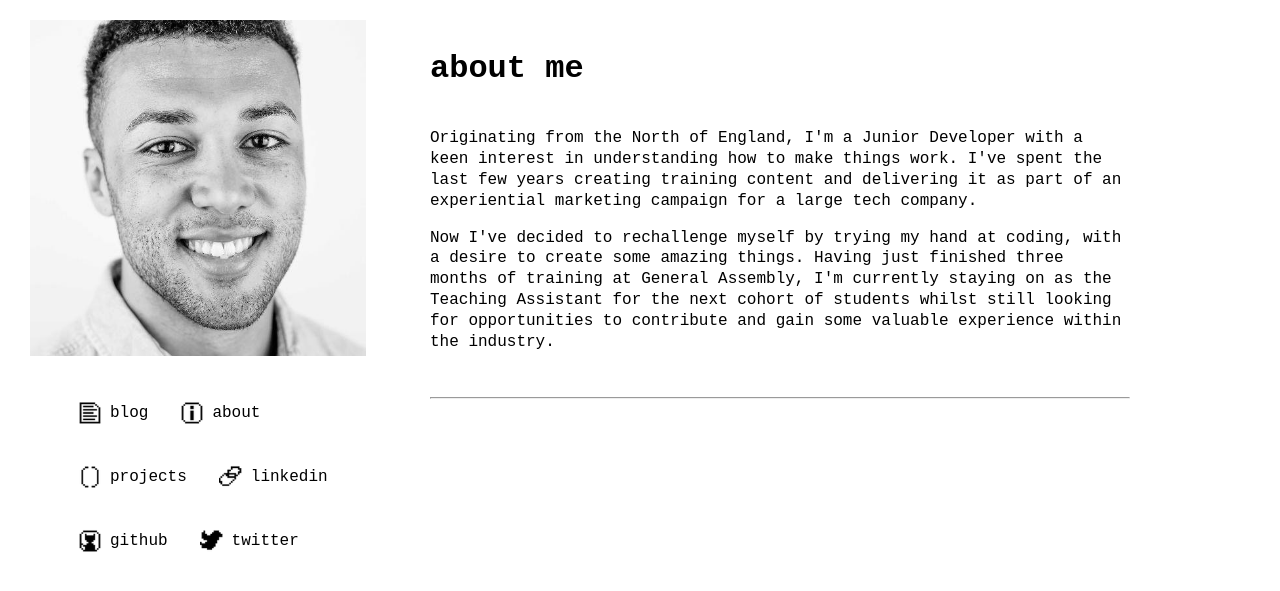
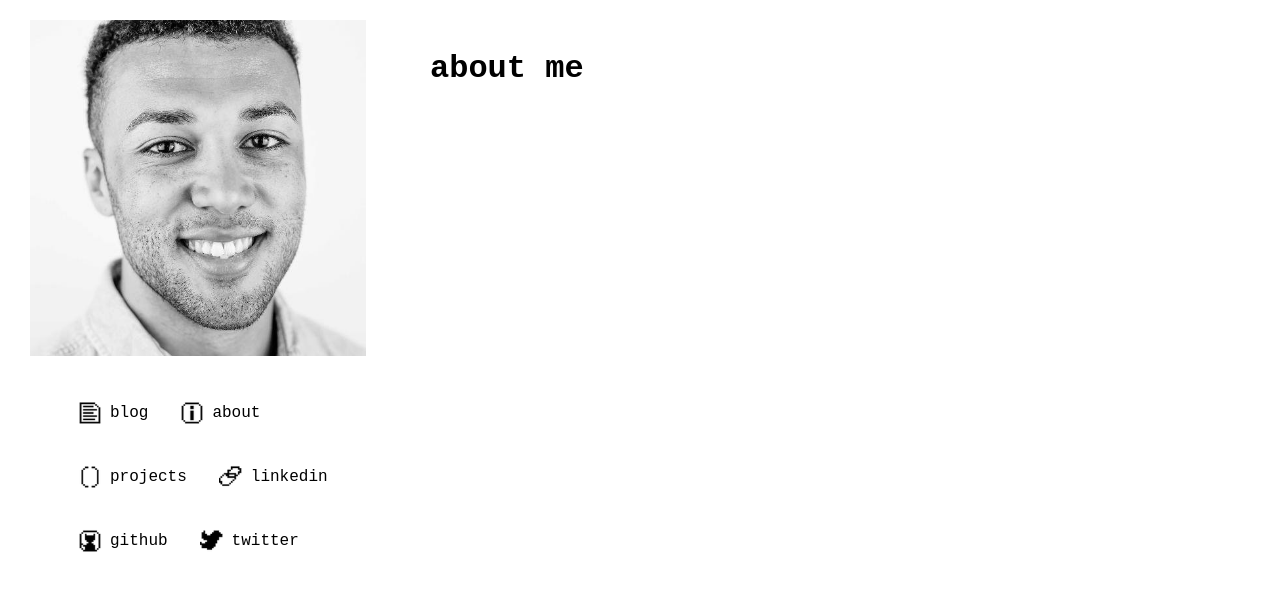
Before and after one commit to chansecampbell/chansecampbell.github.io, a Jekyll site: the page built from about/index.html, in a window 1280 px wide. Shown: the top 591 px of the page. Built offline with Jekyll 4.4.1, drawn with Linux system fonts in a browser that asks for light colours.

Commit message:
Fixed the front page issue.

```diff
--- a/_layouts/default.html
+++ b/_layouts/default.html
@@ -22,7 +22,7 @@
 
     <ul class="nav">
       <div class="nav-inner">
-        <li><a href="/about"><span class="icon info"></span>about</a></li>
+        <li><a href="/"><span class="icon info"></span>about</a></li>
         <li><a href="/blog"><span class="icon doc"></span>blog</a></li>
         <li><a href="/projects"><span class="icon code"></span>projects</a></li>
         <li><a href="http://linkedin.com/in/chansecampbell" target="_blank"><span class="icon link"></span>linkedin</a></li>
--- a/about/index.html
+++ b/about/index.html
@@ -3,7 +3,7 @@ layout: post
 title: About Me
 ---
 
-<section class="content">
+<!-- <section class="content">
 
   <p>Originating from the North of England, I'm a Junior Developer with a keen interest in understanding how to make things work. I've spent the last few years creating training content and delivering it as part of an experiential marketing campaign for a large tech company.</p>
 
@@ -40,7 +40,7 @@ title: About Me
 <li><i class="devicon-photoshop-line iconpic"></i></li>
 <li><i class="devicon-wordpress-plain-wordmark iconpic"></i></li>
 </ul>
-</section>
+</section> -->
 
 <!-- <ul class="entries">
   {% for post in site.posts %}
```
